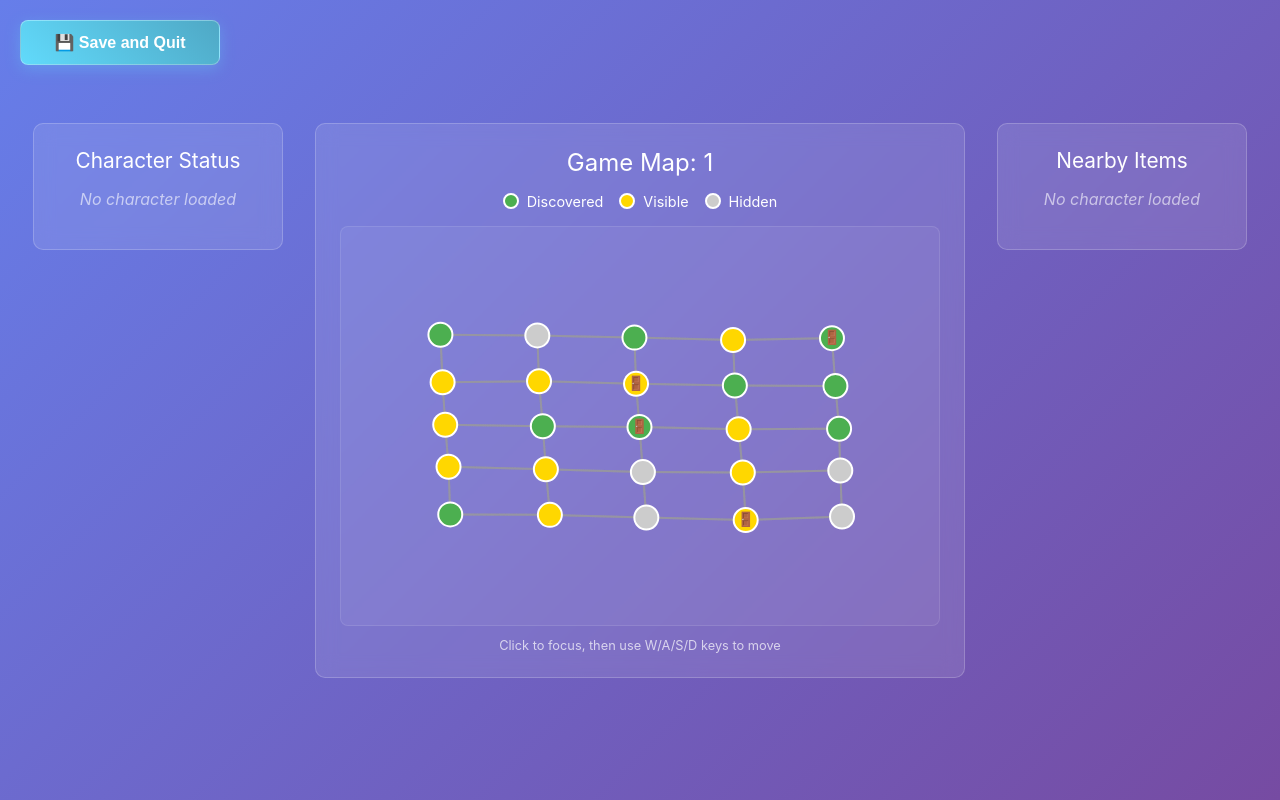
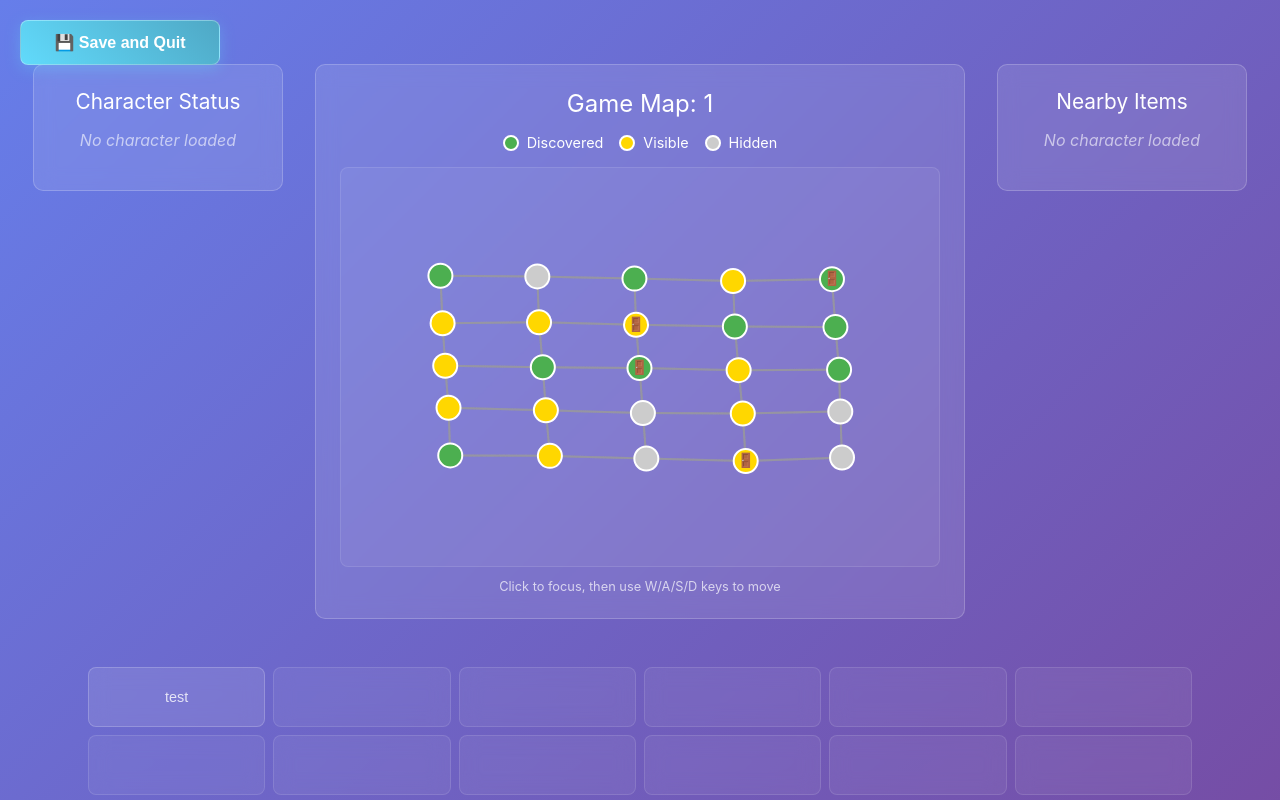
Before and after one commit to AustinHoover/adventure-game-test, a React (Create React App) app: page /explore in a window 1280 px wide. Built offline with nearby package versions, Linux system fonts and the light colour scheme; the HTML template or start-up script is replaced by a standard one.

Commit message:
Button Grid initial implementation

```diff
--- /dev/null
+++ b/src/components/ButtonGrid.css
@@ -0,0 +1,57 @@
+.button-grid-container {
+  width: 100%;
+  margin-top: 1rem;
+  padding: 0 1rem;
+}
+
+.button-grid {
+  display: grid;
+  grid-template-columns: repeat(6, 1fr);
+  grid-template-rows: repeat(3, 1fr);
+  gap: 0.5rem;
+  max-width: 1200px;
+  margin: 0 auto;
+}
+
+.grid-button {
+  height: 60px;
+  background: rgba(255, 255, 255, 0.1);
+  border: 1px solid rgba(255, 255, 255, 0.2);
+  border-radius: 8px;
+  color: rgba(255, 255, 255, 0.5);
+  font-size: 0.9rem;
+  cursor: pointer;
+  backdrop-filter: blur(10px);
+  transition: all 0.2s ease;
+  opacity: 1;
+}
+
+.grid-button:disabled {
+  opacity: 0.6;
+  cursor: not-allowed;
+  color: rgba(255, 255, 255, 0.3);
+}
+
+.grid-button:not(:disabled) {
+  color: rgba(255, 255, 255, 0.8);
+}
+
+.grid-button:hover:not(:disabled) {
+  background: rgba(255, 255, 255, 0.15);
+  border-color: rgba(255, 255, 255, 0.3);
+  transform: scale(1.02);
+}
+
+/* Responsive design */
+@media (max-width: 768px) {
+  .button-grid {
+    grid-template-columns: repeat(3, 1fr);
+    grid-template-rows: repeat(6, 1fr);
+    gap: 0.3rem;
+  }
+
+  .grid-button {
+    height: 50px;
+    font-size: 0.8rem;
+  }
+}
--- /dev/null
+++ b/src/components/ButtonGrid.tsx
@@ -0,0 +1,63 @@
+import React from 'react';
+import './ButtonGrid.css';
+
+interface ButtonItem {
+  callback: (() => void) | null;
+  coordinates: { row: number; col: number } | null;
+  text: string | null;
+}
+
+interface ButtonGridProps {
+  items: ButtonItem[];
+}
+
+const ButtonGrid: React.FC<ButtonGridProps> = ({ items }) => {
+  // Create a 6x3 grid of buttons (18 total buttons)
+  const buttons = Array.from({ length: 18 }, (_, index) => {
+    const row = Math.floor(index / 6);
+    const col = index % 6;
+
+    // Find the item that matches these coordinates
+    const item = items.find(item =>
+      item.coordinates &&
+      item.coordinates.row === row &&
+      item.coordinates.col === col
+    );
+
+    return {
+      index,
+      row,
+      col,
+      item
+    };
+  });
+
+  const handleButtonClick = (item: ButtonItem | undefined) => {
+    if (item && item.callback) {
+      item.callback();
+    }
+  };
+
+  const isButtonEnabled = (item: ButtonItem | undefined) => {
+    return item && item.callback && item.coordinates && item.text;
+  };
+
+  return (
+    <div className="button-grid-container">
+      <div className="button-grid">
+        {buttons.map(({ index, item }) => (
+          <button
+            key={index}
+            className="grid-button"
+            disabled={!isButtonEnabled(item)}
+            onClick={() => handleButtonClick(item)}
+          >
+            {item?.text || ''}
+          </button>
+        ))}
+      </div>
+    </div>
+  );
+};
+
+export default ButtonGrid;
--- a/src/pages/Explore.tsx
+++ b/src/pages/Explore.tsx
@@ -3,6 +3,7 @@ import { useNavigate } from 'react-router-dom';
 import GameMapVisualizer from '../components/GameMapVisualizer';
 import Status from '../components/Status';
 import NearbyItems from '../components/NearbyItems';
+import ButtonGrid from '../components/ButtonGrid';
 import type { GameMap, Location, Character } from '../game/interfaces';
 import { generateTestArea } from '../game/mapgen';
 import { useSave } from '../contexts/SaveContext';
@@ -146,7 +147,8 @@ function Explore() {
           justifyContent: 'center',
           flexWrap: 'nowrap',
           width: '100%',
-           maxWidth: '1400px'
+          maxWidth: '1400px',
+          marginBottom: '1rem' // Add some space below the panels
         }}>
           {/* Status Component */}
           <div style={{ flex: '0 0 250px' }}>
@@ -173,6 +175,15 @@ function Explore() {
             />
           </div>
         </div>
+
+        {/* Button Grid Component */}
+        <ButtonGrid items={[
+          {
+            callback: () => console.log("hello"),
+            coordinates: { row: 0, col: 0 },
+            text: "test"
+          }
+        ]} />
 
         {/* Back to Menu Button */}
         <div style={{
```
Lines whose indentation alone changed are shown as unchanged.
